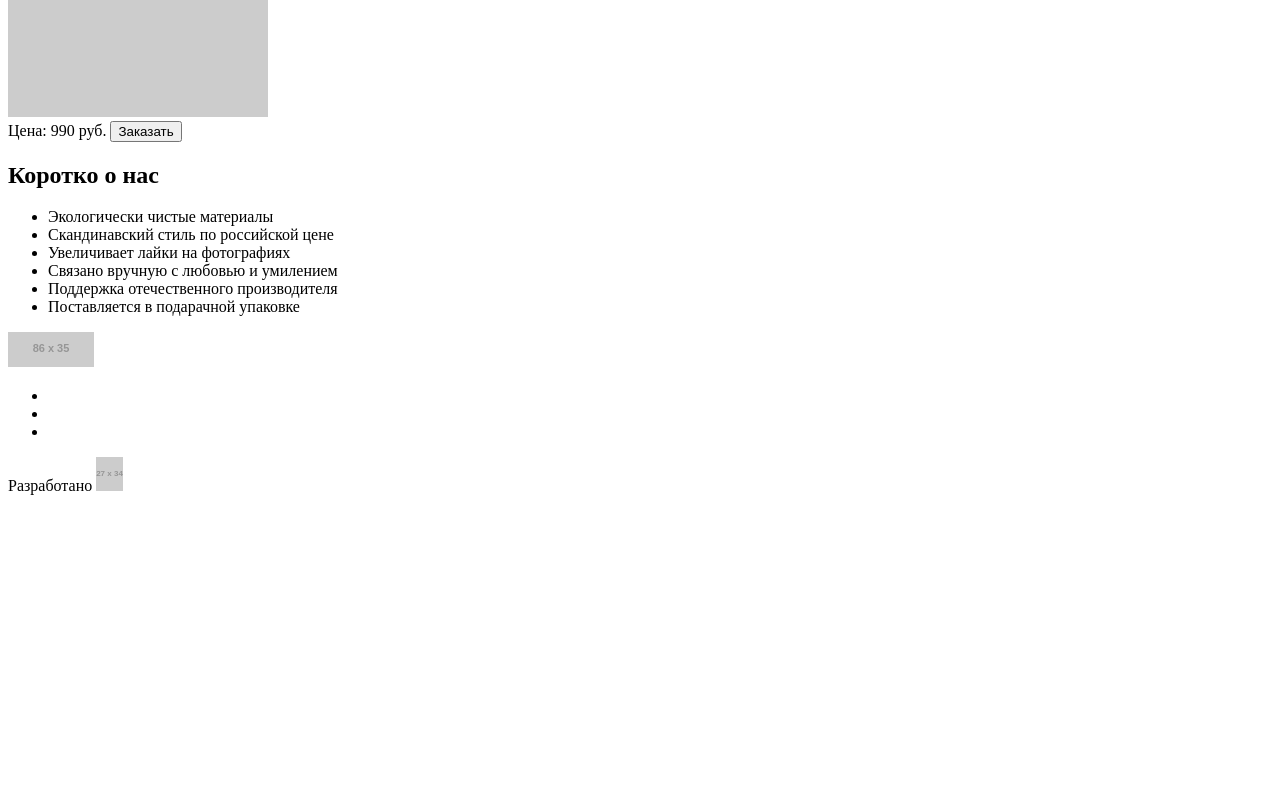
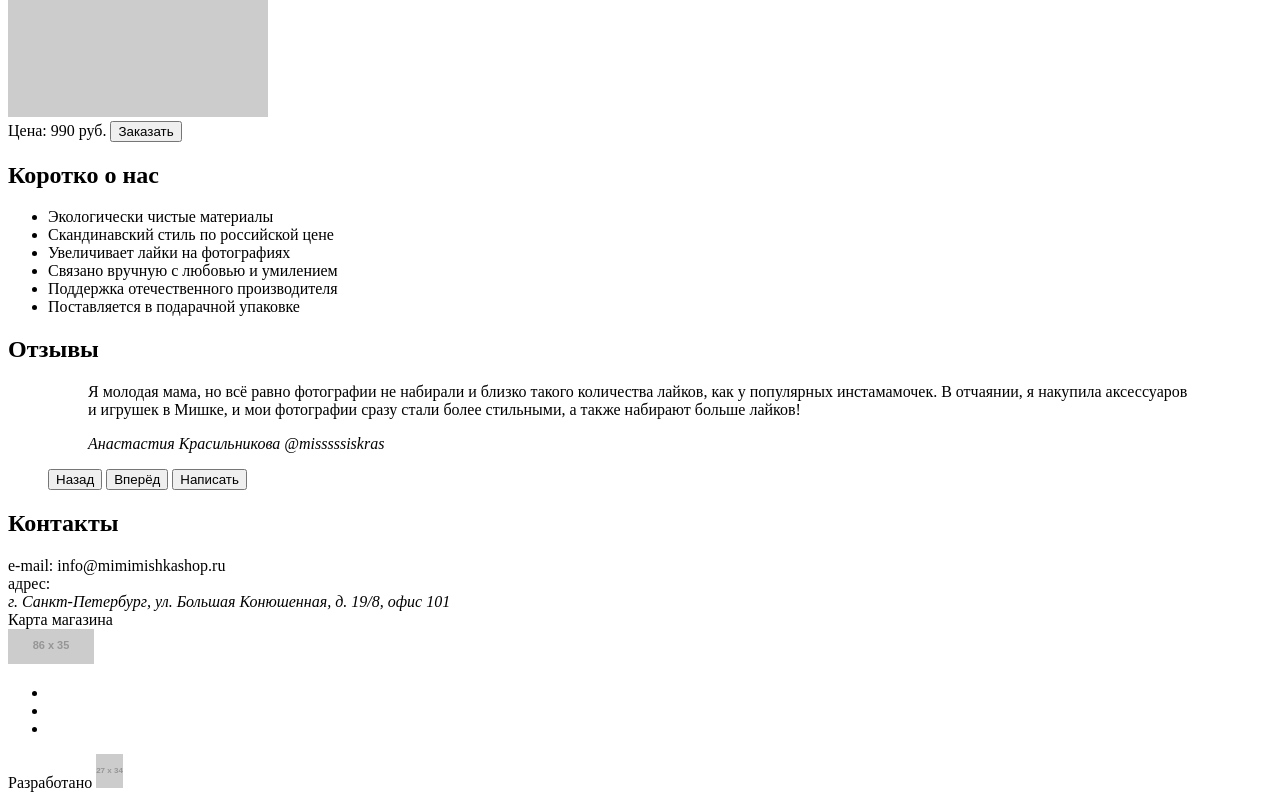
Before and after one commit to AnyaPistsova/1468147-mishka-20, a plain HTML site: page source/index.html in a window 1280 px wide. Shown: the part 872-1672 px from the top of the page. Before the commit the page ends 1375 px from the top, so only its background shows below. Drawn offline with Linux system fonts and the light colour scheme; placeholder pictures from the web are drawn by us.

Commit message:
Добавила два раздела на главную страницу: «Отзывы» и «Контакты»

```diff
--- a/source/index.html
+++ b/source/index.html
@@ -124,6 +124,41 @@
         </li>
       </ul>
     </article>
+    <article>
+      <h2>Отзывы</h2>
+      <figure>
+        <blockquote>
+          <p>
+            Я молодая мама, но&nbsp;всё равно фотографии не&nbsp;набирали и&nbsp;близко такого количества лайков, как у популярных
+            инстамамочек. В отчаянии, я накупила аксессуаров и игрушек в&nbsp;Мишке, и мои фотографии сразу стали более
+            стильными, а&nbsp;также набирают больше лайков!
+          </p>
+          <cite>
+            Анастастия Красильникова
+            @misssssiskras
+          </cite>
+        </blockquote>
+        <figcaption>
+          <button type="button">Назад</button>
+          <button type="button">Вперёд</button>
+          <button type="button">Написать</button>
+        </figcaption>
+      </figure>
+    </article>
+    <section>
+      <h2>Контакты</h2>
+      <div>
+        <span>e-mail:</span>
+        <a>info@mimimishkashop.ru</a>
+      </div>
+      <div>
+        <span>адрес:</span>
+        <address>г. Санкт-Петербург, ул. Большая Конюшенная, д. 19/8, офис 101</address>
+      </div>
+      <div>
+        Карта магазина
+      </div>
+    </section>
   </main>
 
   <footer class="page-footer">
```
Lines whose indentation alone changed are shown as unchanged.
